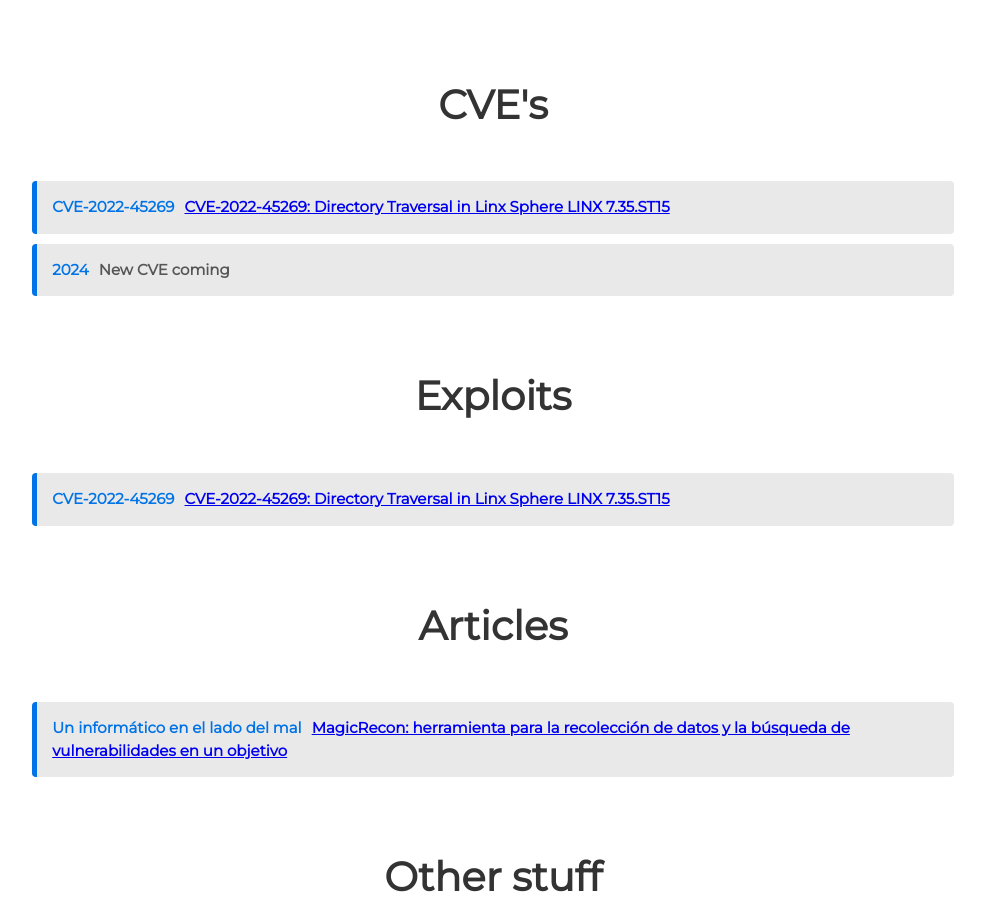
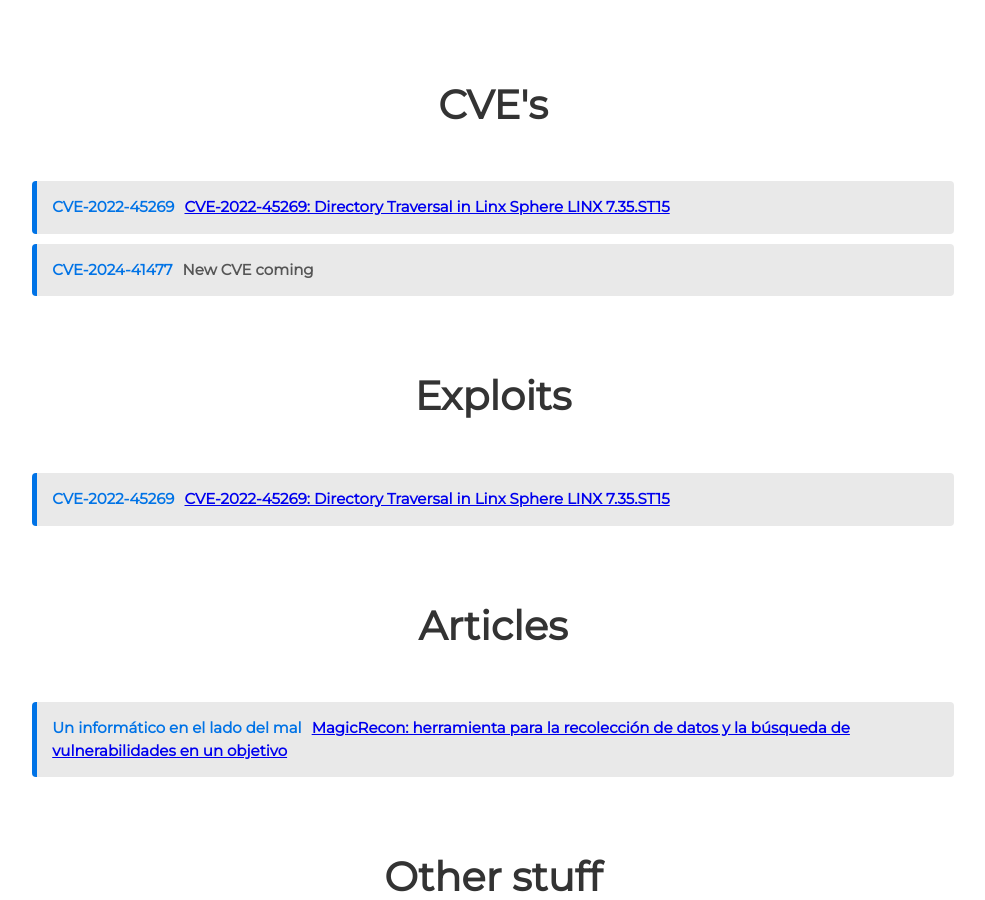
Before and after one commit to robotshell/robotshell.github.io, a Jekyll site: the page built from index.html, in a window 1280 px wide and 900 px high, scrolled down 6483 px. Shown: the whole window, without its empty margins (147-1132 px from the left). Built offline with Jekyll 4.4.1, drawn with Linux system fonts in a browser that asks for light colours.

Commit message:
Update contributions.html

```diff
--- a/_includes/contributions.html
+++ b/_includes/contributions.html
@@ -47,7 +47,7 @@
   <div class="awards-section">
     <ul class="awards-list">
       <li><span class="year">CVE-2022-45269</span><span class="title"><a href="https://cve.mitre.org/cgi-bin/cvename.cgi?name=CVE-2022-45269">CVE-2022-45269: Directory Traversal in Linx Sphere LINX 7.35.ST15</a></li>
-      <li><span class="year">2024</span><span class="title">New CVE coming</li>
+      <li><span class="year">CVE-2024-41477</span><span class="title">New CVE coming</li>
     </ul>
   </div>
 </div>
```
